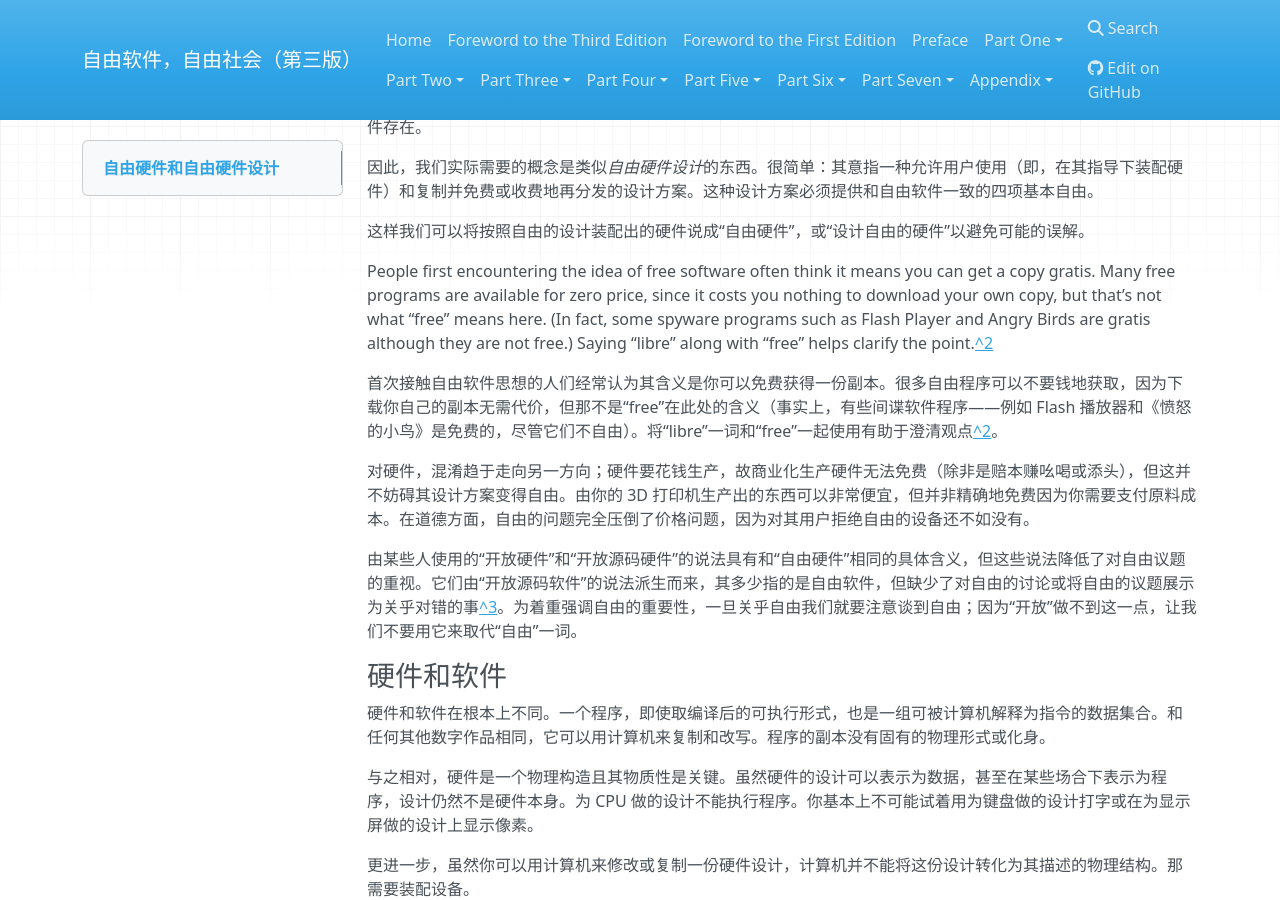
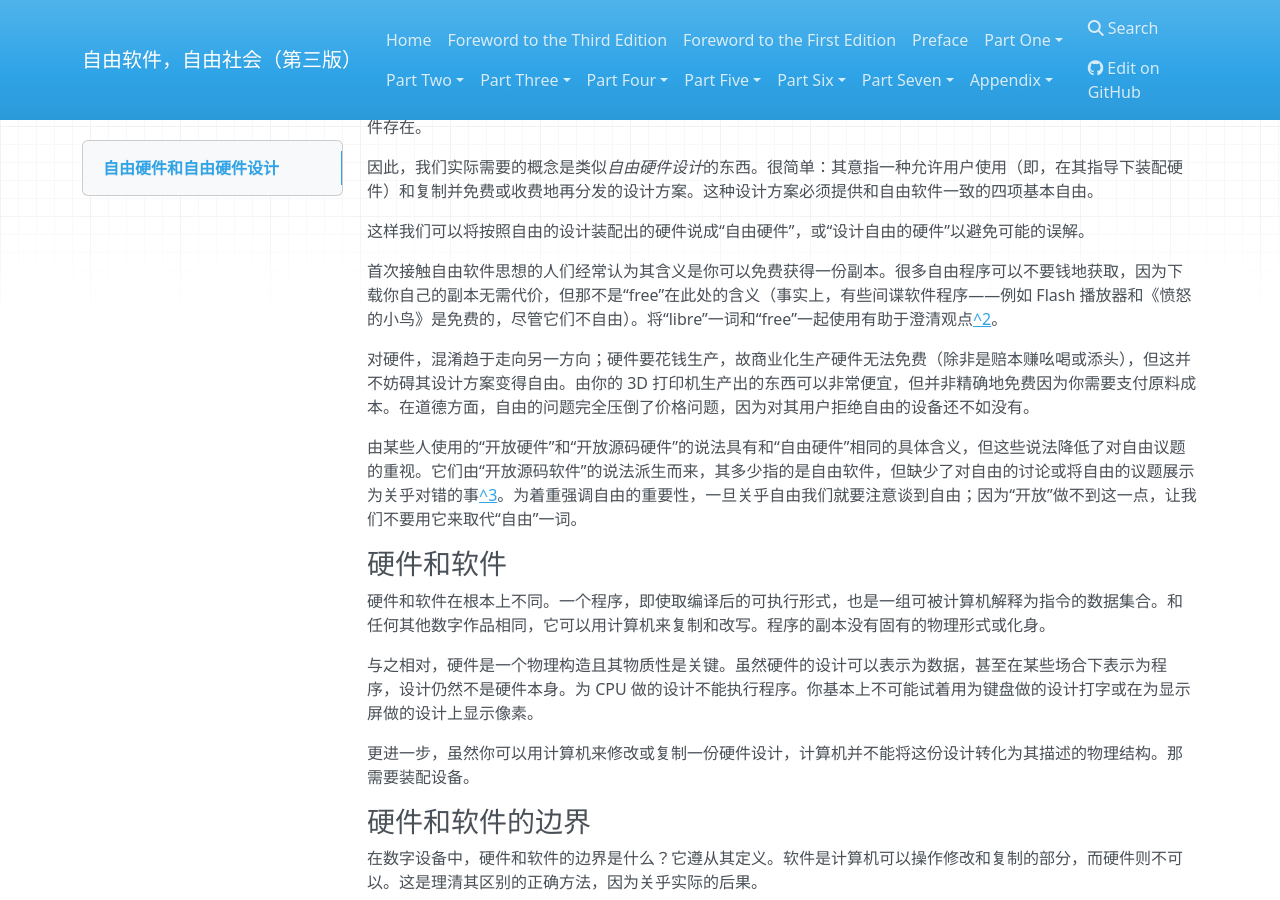
Before and after one commit to beijinglug/fsfs-zh, an MkDocs documentation site: the page built from docs/free-hardware-designs.md, in a window 1280 px wide and 900 px high, scrolled down 425 px. Built offline with MkDocs 1.6.1, drawn with Linux system fonts in a browser that asks for light colours; nearby versions of some CDN libraries; old or Windows-style settings are respelled for this version of MkDocs.

Commit message:
update free-haredware

```diff
--- a/docs/free-hardware-designs.md
+++ b/docs/free-hardware-designs.md
@@ -13,13 +13,6 @@
 因此，我们实际需要的概念是类似*自由硬件设计*的东西。很简单：其意指一种允许用户使用（即，在其指导下装配硬件）和复制并免费或收费地再分发的设计方案。这种设计方案必须提供和自由软件一致的四项基本自由。
 
 这样我们可以将按照自由的设计装配出的硬件说成“自由硬件”，或“设计自由的硬件”以避免可能的误解。
-
-People first encountering the idea of free software often think it means
-you can get a copy gratis. Many free programs are available for zero
-price, since it costs you nothing to download your own copy, but that’s
-not what “free” means here. (In fact, some spyware programs such as
-Flash Player and Angry Birds are gratis although they are not free.)
-Saying “libre” along with “free” helps clarify the point.[^2]
 
 首次接触自由软件思想的人们经常认为其含义是你可以免费获得一份副本。很多自由程序可以不要钱地获取，因为下载你自己的副本无需代价，但那不是“free”在此处的含义（事实上，有些间谍软件程序——例如 Flash 播放器和《愤怒的小鸟》是免费的，尽管它们不自由）。将“libre”一词和“free”一起使用有助于澄清观点[^2]。
 
```
